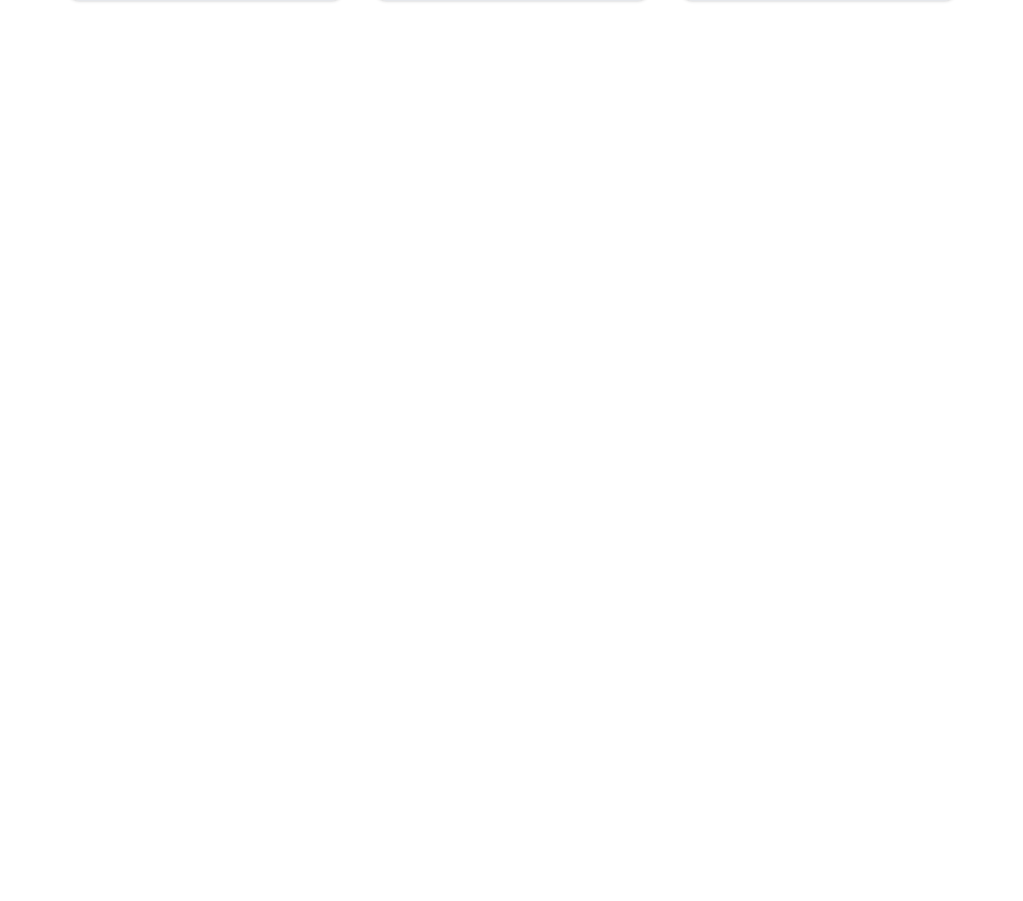
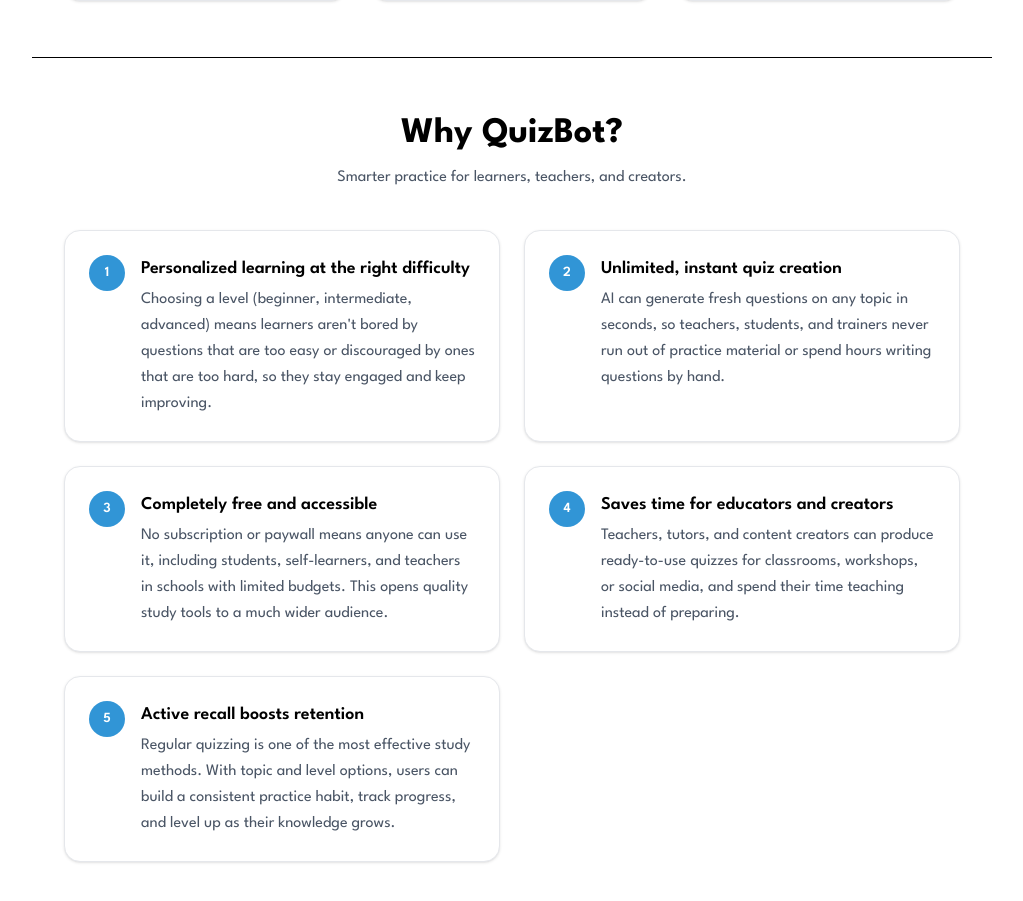
Before and after one commit to Avishka14/quizbot-v2-frontend, a React (Vite) app: page / in a window 1280 px wide. Shown: the part 1418-2319 px from the top of the page, without its empty margins (128-1151 px from the left). Before the commit the page ends 1515 px from the top, so only its background shows below. Built offline with nearby package versions, Linux system fonts and the light colour scheme.

Commit message:
style: add why quiz bot section

```diff
--- a/src/components/quiz/quiz-main/QuizMain.jsx
+++ b/src/components/quiz/quiz-main/QuizMain.jsx
@@ -2,6 +2,7 @@
 import QuizCreate from '../quiz-create/QuizCreate'
 import QuizView from '../quizview/QuizView'
 import HowItWorks from '../how-it-works/HowItWorks'
+import WhyQuizBot from '../why-quizbot/WhyQuizBot'
 
 function QuizMain() {
   return (
@@ -11,10 +12,13 @@
       <QuizView />
     </div>
 
-
     <hr className="mt-12 mb-2" />
 
     <HowItWorks/>
+
+    <hr className="mt-2 mb-2" />
+
+    <WhyQuizBot/>
 
     </>
   )
--- /dev/null
+++ b/src/components/quiz/why-quizbot/WhyQuizBot.jsx
@@ -0,0 +1,91 @@
+import React from "react";
+import "./whyquizbot.css";
+
+const POINTS = [
+  {
+    id: 1,
+    title: "Personalized learning at the right difficulty",
+    description:
+      "Choosing a level (beginner, intermediate, advanced) means learners aren't bored by questions that are too easy or discouraged by ones that are too hard, so they stay engaged and keep improving.",
+  },
+  {
+    id: 2,
+    title: "Unlimited, instant quiz creation",
+    description:
+      "AI can generate fresh questions on any topic in seconds, so teachers, students, and trainers never run out of practice material or spend hours writing questions by hand.",
+  },
+  {
+    id: 3,
+    title: "Completely free and accessible",
+    description:
+      "No subscription or paywall means anyone can use it, including students, self-learners, and teachers in schools with limited budgets. This opens quality study tools to a much wider audience.",
+  },
+  {
+    id: 4,
+    title: "Saves time for educators and creators",
+    description:
+      "Teachers, tutors, and content creators can produce ready-to-use quizzes for classrooms, workshops, or social media, and spend their time teaching instead of preparing.",
+  },
+  {
+    id: 5,
+    title: "Active recall boosts retention",
+    description:
+      "Regular quizzing is one of the most effective study methods. With topic and level options, users can build a consistent practice habit, track progress, and level up as their knowledge grows.",
+  },
+];
+
+function PointCard({ point, index }) {
+  const { id, title, description } = point;
+
+  return (
+    <li
+      className="wqb-fade-in flex items-start gap-4 rounded-2xl border border-gray-200 bg-white p-6 shadow-sm transition-shadow duration-300 hover:shadow-md"
+      style={{ "--fade-delay": `${index * 0.15}s` }}
+    >
+      <span
+        aria-hidden="true"
+        className="inline-flex h-9 w-9 shrink-0 items-center justify-center rounded-full bg-[var(--qb-secondary)] text-sm font-semibold text-white"
+      >
+        {id}
+      </span>
+
+      <div>
+        <h3 className="mb-1 text-lg font-semibold text-[var(--qb-primary)]">
+          {title}
+        </h3>
+        <p className="text-sm leading-relaxed text-gray-600 sm:text-base">
+          {description}
+        </p>
+      </div>
+    </li>
+  );
+}
+
+function WhyQuizBot() {
+  return (
+    <section
+      aria-labelledby="why-quizbot-heading"
+      className="mx-auto w-full max-w-6xl px-4 py-12 sm:px-6 lg:px-8"
+    >
+      <div className="wqb-fade-in mb-10 text-center">
+        <h2
+          id="why-quizbot-heading"
+          className="text-2xl font-bold text-[var(--qb-primary)] sm:text-3xl lg:text-4xl"
+        >
+          Why QuizBot?
+        </h2>
+        <p className="mx-auto mt-3 max-w-2xl text-sm text-gray-600 sm:text-base">
+          Smarter practice for learners, teachers, and creators.
+        </p>
+      </div>
+
+      <ul className="grid grid-cols-1 gap-6 md:grid-cols-2">
+        {POINTS.map((point, index) => (
+          <PointCard key={point.id} point={point} index={index} />
+        ))}
+      </ul>
+    </section>
+  );
+}
+
+export default WhyQuizBot;
--- /dev/null
+++ b/src/components/quiz/why-quizbot/whyquizbot.css
@@ -0,0 +1,24 @@
+@keyframes wqb-fade-in {
+  from {
+    opacity: 0;
+    transform: translateY(16px);
+  }
+  to {
+    opacity: 1;
+    transform: translateY(0);
+  }
+}
+
+.wqb-fade-in {
+  opacity: 0;
+  animation: wqb-fade-in 0.6s ease-out forwards;
+  animation-delay: var(--fade-delay, 0s);
+}
+
+/* Respect users who prefer reduced motion */
+@media (prefers-reduced-motion: reduce) {
+  .wqb-fade-in {
+    animation: none;
+    opacity: 1;
+  }
+}
```
